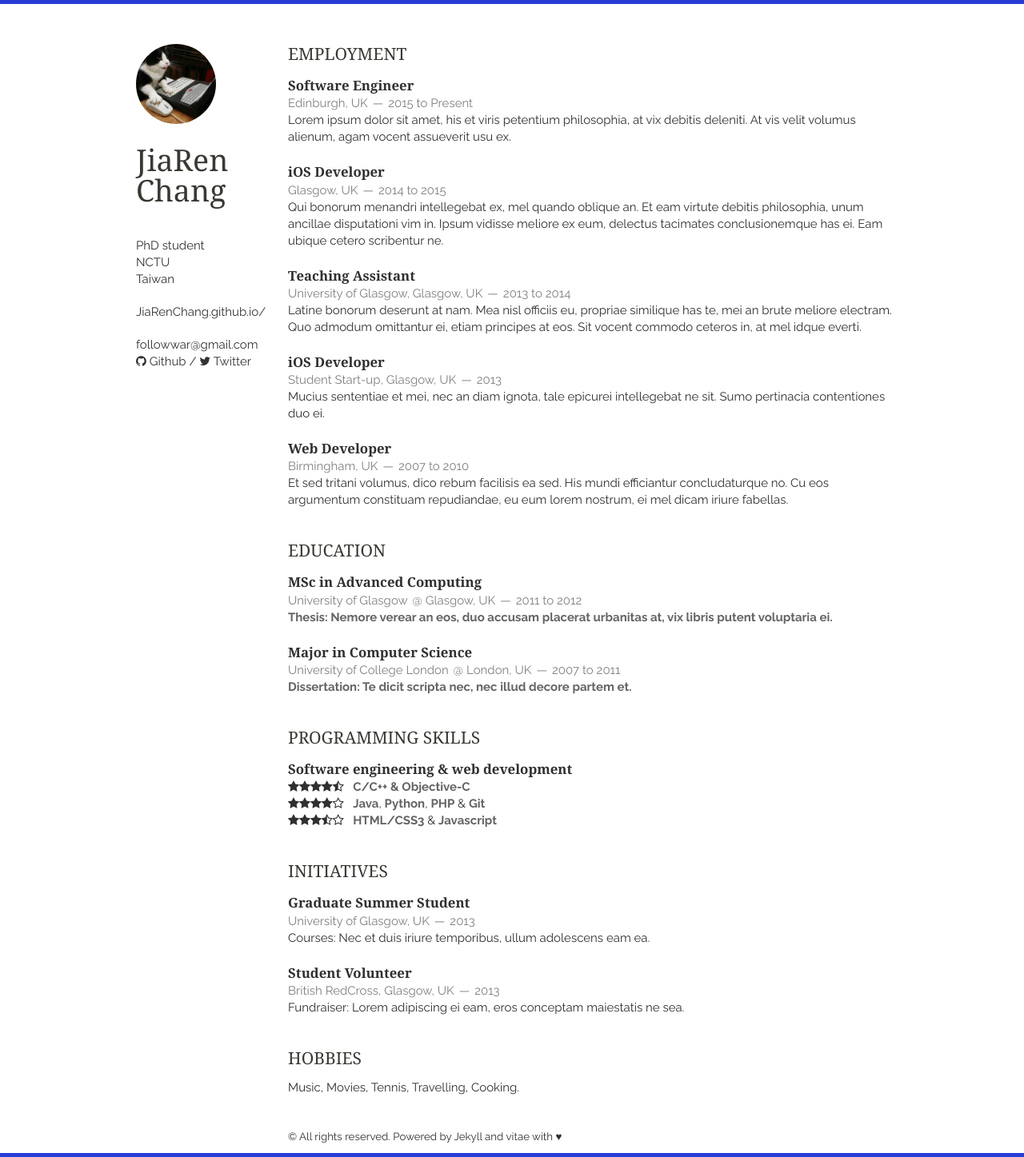
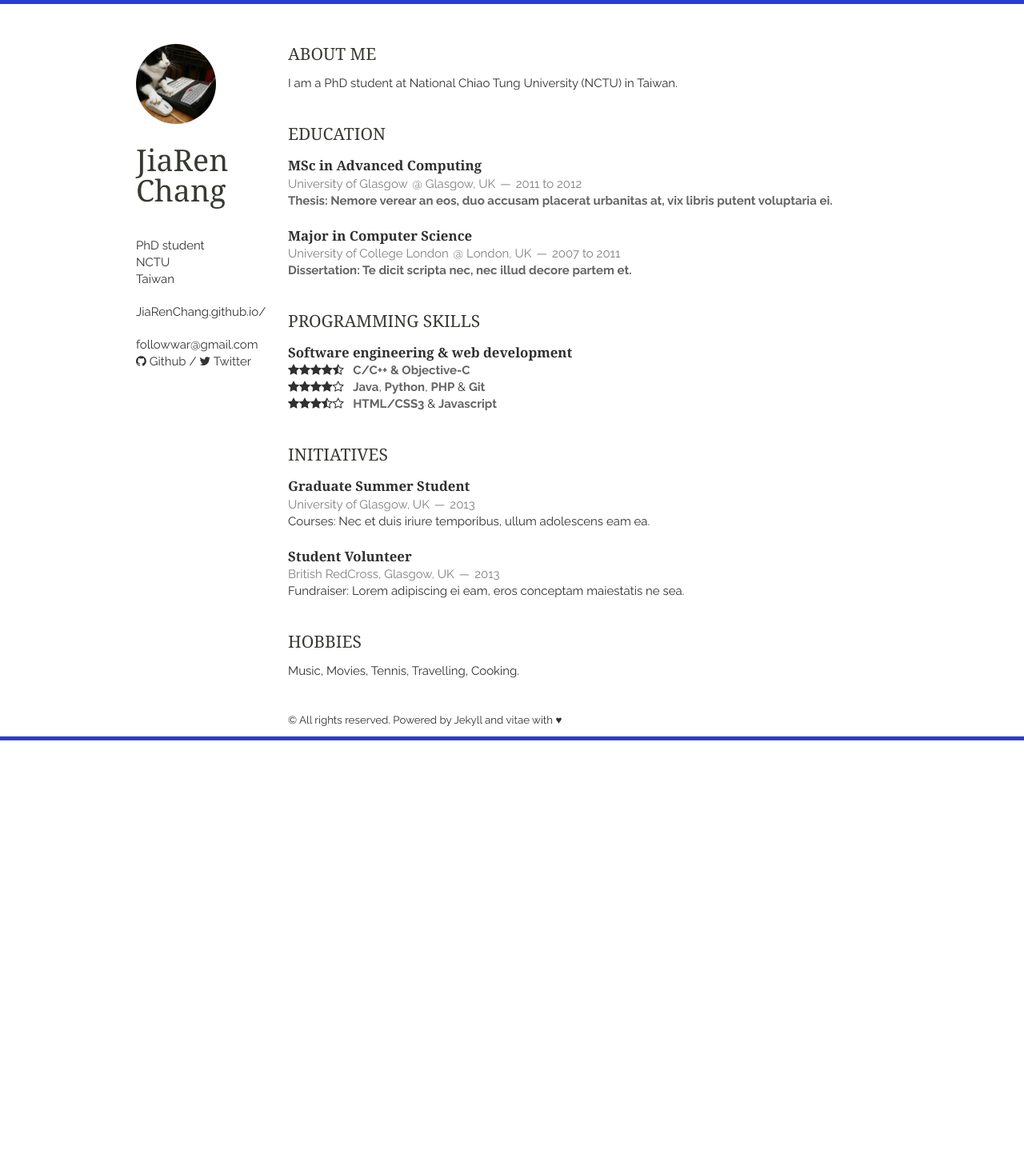
Before and after one commit to JiaRenChang/JiaRenChang.github.io, a Jekyll site: the page built from index.html, in a window 1280 px wide. Shown: the whole page at 80% size. Built offline with Jekyll 4.4.1, drawn with Linux system fonts in a browser that asks for light colours; nearby versions of some CDN libraries; the list of posts is cut into pages by our own code; after the commit the page ends 926 px from its top, so only the background shows below that.

Commit message:
Update employment.html

```diff
--- a/_includes/employment.html
+++ b/_includes/employment.html
@@ -1,44 +1,6 @@
 <section class="thirteen columns">
-    <h1>Employment</h1>
+    <h1>About Me</h1>
     <article>
-        <header>
-            <h1>Software Engineer</h1>
-            <span><address>Edinburgh, UK</address><time>2015 to Present</time></span>
-        </header>
-        <p>Lorem ipsum dolor sit amet, his et viris petentium philosophia,
-            at vix debitis deleniti. At vis velit volumus alienum, agam vocent assueverit usu ex. </p>
-    </article>
-    <article>
-        <header>
-            <h1>iOS Developer</h1>
-            <span><address>Glasgow, UK</address><time>2014 to 2015</time></span>
-        </header>
-        <p>Qui bonorum menandri intellegebat ex, mel quando oblique an. Et eam virtute debitis philosophia,
-            unum ancillae disputationi vim in. Ipsum vidisse meliore ex eum,
-            delectus tacimates conclusionemque has ei. Eam ubique cetero scribentur ne.</p>
-    </article>
-    <article>
-        <header>
-            <h1>Teaching Assistant</h1>
-            <span><address>University of Glasgow, Glasgow, UK</address><time>2013 to 2014</time></span>
-        </header>
-        <p>Latine bonorum deserunt at nam. Mea nisl officiis eu, propriae similique has te, mei an brute meliore electram.
-            Quo admodum omittantur ei, etiam principes at eos. Sit vocent commodo ceteros in, at mel idque everti.</p>
-    </article>
-    <article>
-        <header>
-            <h1>iOS Developer</h1>
-            <span><address>Student Start-up, Glasgow, UK</address><time>2013</time></span>
-        </header>
-        <p>Mucius sententiae et mei, nec an diam ignota, tale epicurei intellegebat ne sit. Sumo pertinacia contentiones duo ei.</p>
-    </article>
-    <article>
-        <header>
-            <h1>Web Developer</h1>
-            <span><address>Birmingham, UK</address><time>2007 to 2010</time></span>
-        </header>
-        <p> Et sed tritani volumus, dico rebum facilisis ea sed. His mundi efficiantur concludaturque no.
-            Cu eos argumentum constituam repudiandae, eu eum lorem nostrum, ei mel dicam iriure fabellas.
-        </p>
+        <p> I am a PhD student at National Chiao Tung University (NCTU) in Taiwan.</p>
     </article>
 </section>
```
